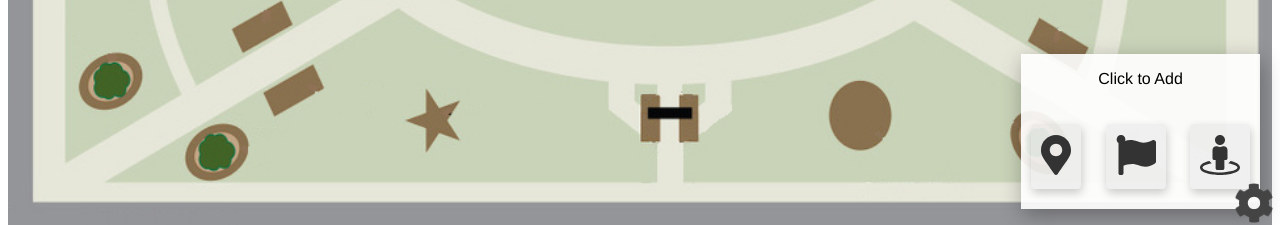
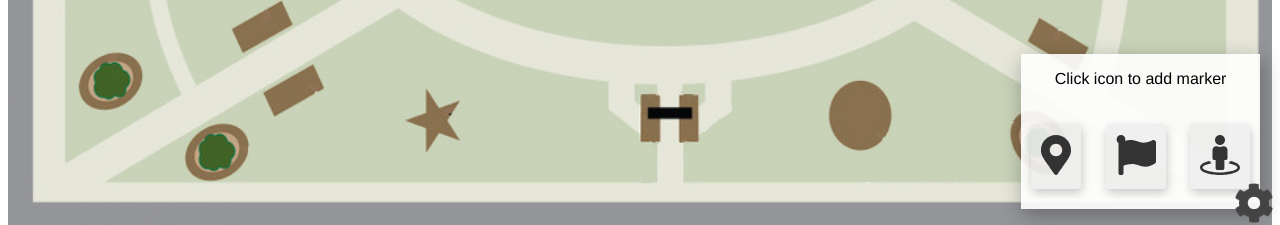
Before and after one commit to somesang/centennial-park, a website: page index.html in a window 1280 px wide. Shown: the part 571-796 px from the top of the page. Drawn offline with nearby package versions, Linux system fonts and the light colour scheme.

Commit message:
Clarify button instructions

```diff
--- a/index.html
+++ b/index.html
@@ -16,7 +16,7 @@
 
       <div class="control-panel__toggle"><i class="fas fa-cog"></i></div>
       <div class="clicked">
-        <p class="control-panel__label">Click to Add</p>
+        <p class="control-panel__label">Click icon to add marker</p>
         <button class="add-marker add-map-marker"><i class="marker-map fas fa-map-marker-alt"></i></button>
         <button class="add-marker add-flag"><i class="marker-flag fas fa-flag"></i></button>
         <button class="add-marker add-person"><i class="marker-person fas fa-street-view"></i></button>
```
